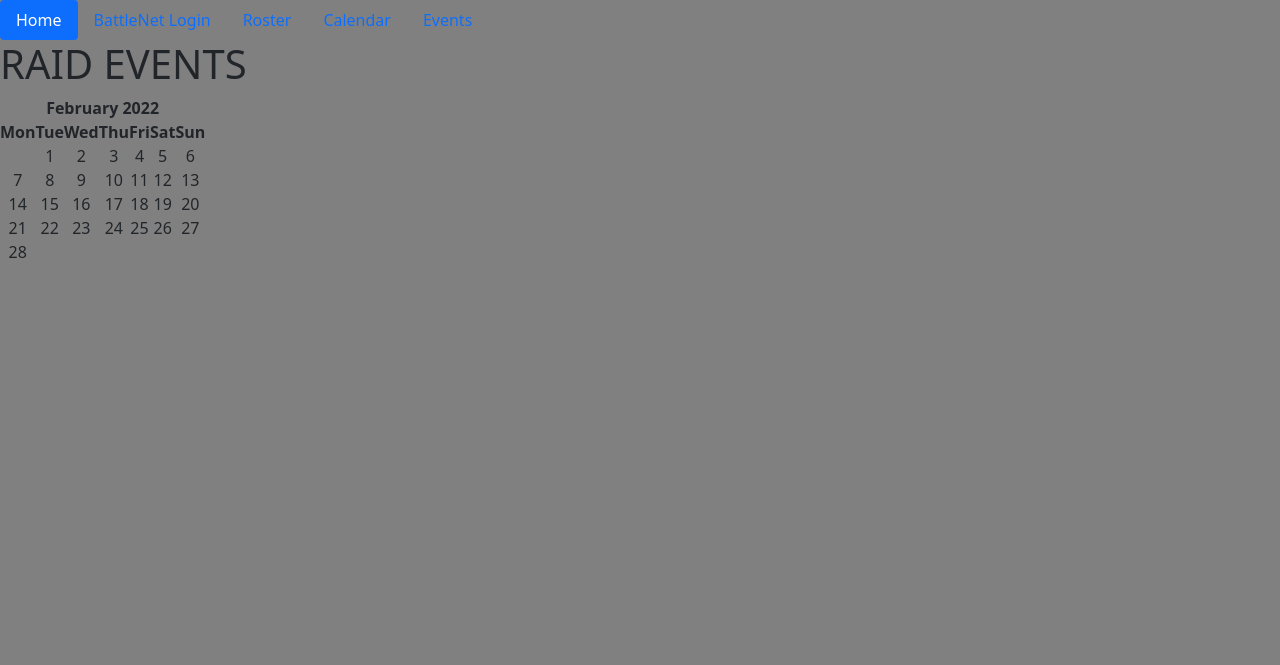
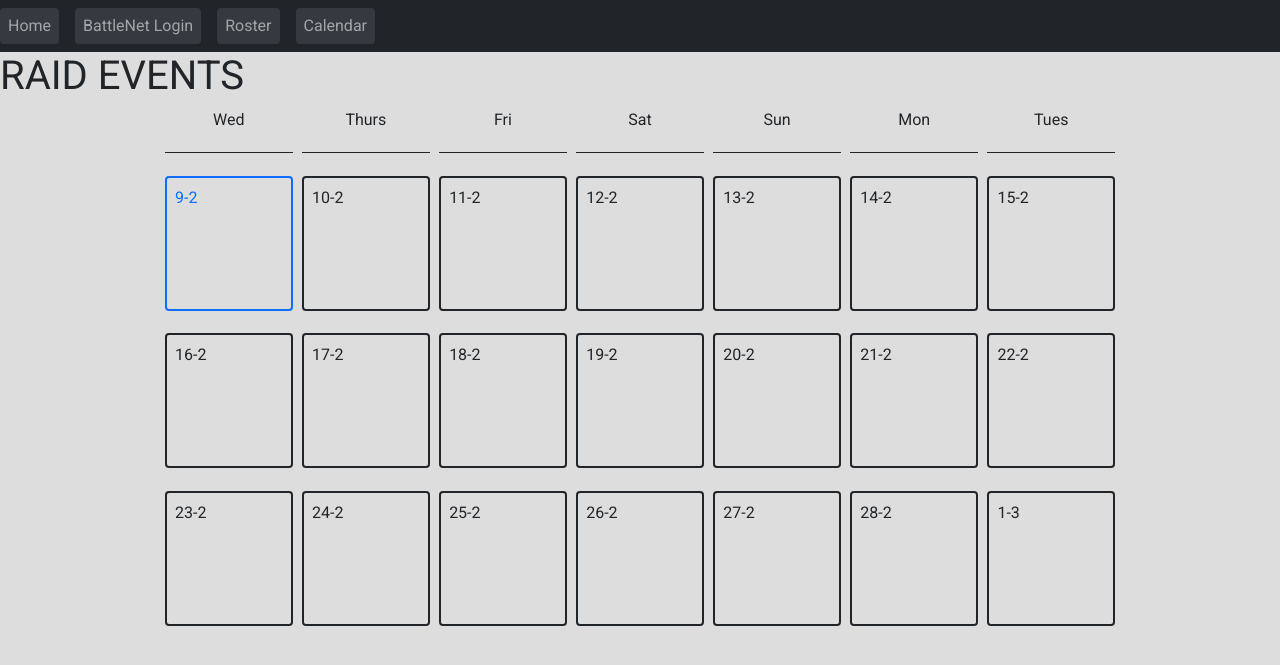
Before and after one commit to ATromp1/ANEWebsite, a Django app: page /calendar/ in a window 1280 px wide. Shown: the top 665 px of the page. Run offline with Django 4.2, Linux system fonts and the light colour scheme; parts of the project's set-up code (start-up, migrations or seed data) failed here and were passed over.

Commit message:
calendar

```diff
--- a/pages/views.py
+++ b/pages/views.py
@@ -1,6 +1,10 @@
 from django.contrib.auth.decorators import login_required
 from django.shortcuts import render, redirect
 from allauth.socialaccount.models import SocialAccount
+import calendar
+from calendar import Calendar, HTMLCalendar, TextCalendar
+from datetime import datetime, date, timedelta
+
 from calendar import HTMLCalendar
 from datetime import datetime
 from django.http import HttpResponseRedirect
@@ -109,12 +113,65 @@ def calendar_view(request):
 
     current_year = datetime.now().year
     current_month = datetime.now().month
-    # create calendar
-    cal = HTMLCalendar().formatmonth(current_year, current_month)
-    # print("DATETIME: ", datetime.now().isocalendar().week)
+
+    #current_week = datetime.date(2010, 6, 16).strftime("%V")
+
+    #create calendar
+    weeks_to_show = 3
+    days_to_show = weeks_to_show * 7
+
+    days_of_week = {
+        0: "Mon",
+        1: "Tues",
+        2: "Wednes",
+        3: "Thurs",
+        4: "Fri",
+        5: "Satur",
+        6: "Sun",
+    }
+
+
+
+
+    # Current date
+    current_date = datetime.now() + timedelta(5)
+    day_of_week = current_date.weekday() # 0 - 6
+    # Start calendar on wednesday
+    # How far to go back to get to last wednesday
+    deltadays = {
+        0: 5,
+        1: 6,
+        2: 0,
+        3: 1,
+        4: 2,
+        5: 3,
+        6: 4,
+    }
+    last_wednesday = current_date - timedelta(deltadays.get(day_of_week))
+
+    calendarhtml = ""
+    for day in range(days_to_show):
+        day_in_future = last_wednesday + timedelta(day)
+        current_day_of_month = day_in_future.day
+        day_of_week = day_in_future.weekday()
+        current_month = day_in_future.month
+
+        day_status = ""
+        if day_in_future == current_date:
+            day_status = "active"
+
+        if day_in_future < current_date:
+            day_status = "disabled"
+
+        calendarhtml += "<div class='calendar-grid-item %s calendar-day-%s'>" % (day_status, days_of_week.get(day_of_week))
+        calendarhtml += "<div class='calendar-grid-item-content'>"
+        calendarhtml += "<div class='calendar-grid-item-title'></div>"
+        calendarhtml += "%s-%s" % (current_day_of_month, current_month)
+
+        calendarhtml += "</div></div>"
 
     context = {
         'abc': RaidEvent.objects.all(),
-        'cal': cal,
+        'cal': calendarhtml,
     }
     return render(request, template_name, context)
--- a/static/styles.css
+++ b/static/styles.css
@@ -1,3 +1,137 @@
+@import url('https://fonts.googleapis.com/css2?family=Roboto&display=swap');
+
+:root {
+    --main-bg-color: #dddddd;
+    --bg-hover-color: #343A40;
+    --bg-active-color: #6E7276;
+    --bg-disabled-color: #22262a;
+    --main-text-color: #212529;
+    --text-disabled-color: #aaa;
+    --white-color: #fff;
+}
+
+* {
+    font-family: 'Roboto', sans-serif;
+}
+
 body {
-    background-color: grey;
+    background-color: var(--main-bg-color);
+    color: var(--main-text-color);
 }
+
+.list-group {
+    width: max(400px, 30%);
+
+}
+
+.list-group-item {
+    background-color: var(--main-text-color);
+    color: var(--white-color);
+}
+
+.list-group-item:hover {
+    background-color: var(--bg-hover-color);
+    color: var(--white-color);
+}
+
+.list-group-item.active {
+    background-color: var(--bg-active-color);
+    border-color: var(--bg-active-color);
+}
+
+.material-icons {
+    margin-right: 1em;
+    color: var(--bg-active-color);
+    font-size: 10px;
+}
+
+
+.nav-item {
+    margin-right: 1em;
+}
+
+.navbar-btn {
+    background-color: var(--bg-hover-color);
+    color: var(--white-color);
+    padding: 0.375rem 0.75rem;
+    border-radius: 0.25rem;
+}
+
+.navbar-btn:hover {
+    color: var(--white-color);
+    background-color: var(--bg-active-color);
+}
+
+.navbar-btn:active {
+    color: var(--white-color);
+    background-color: var(--bg-active-color);
+}
+
+.calendar-grid-container {
+    margin: auto;
+    width: min(950px, 95%);
+    height: 70vh;
+    max-height: 450px;
+}
+
+@media screen and (max-width:600px) {
+    .calendar-grid-container {
+        max-height: 370px;
+    }
+
+}
+
+@media screen and (max-width:420px) {
+    .calendar-grid-container {
+        max-height: 320px;
+    }
+
+}
+
+.calendar-grid {
+    width: 100%;
+    height: 100%;
+    display: grid;
+    row-gap: 5%;
+    column-gap: 1%;
+    grid-template-columns: repeat(7, auto);
+    grid-template-rows: 10% repeat(3, 30%);
+}
+
+.calendar-grid-item-header {
+    text-align: center;
+    border-bottom: var(--main-text-color) 1px solid;
+}
+
+.calendar-grid-item {
+    height: 100%;
+    width: 100%;
+    font-size: 1rem;
+    background-color: var(--main-bg-color);
+    color: var(--main-text-color);
+    border: var(--main-text-color) 2px solid;
+    border-radius: 0.25rem;
+}
+
+.calendar-grid-item:hover {
+    transition: all 150ms ease-in;
+    transition-delay: 100ms;
+    background-color: var(--main-text-color);
+    color: var(--white-color)
+}
+
+.calendar-grid-item.disabled {
+    color: var(--text-disabled-color);
+    border-color: var(--bg-active-color);
+    pointer-events: none;
+}
+
+
+.calendar-grid-item.active {
+    border: #0d6efd 2px solid;
+    color: #0d6efd;
+}
+
+.calendar-grid-item-content {
+    margin: 0.5rem;
+}
--- a/templates/calendar.html
+++ b/templates/calendar.html
@@ -12,8 +12,17 @@
 {% block content %}
 
     <h1>RAID EVENTS</h1>
-    <div style="text-align: center;">
+    <div class="calendar-grid-container">
+        <div class="calendar-grid">
+            <div class="calendar-grid-item-header">Wed</div>
+            <div class="calendar-grid-item-header">Thurs</div>
+            <div class="calendar-grid-item-header">Fri</div>
+            <div class="calendar-grid-item-header">Sat</div>
+            <div class="calendar-grid-item-header">Sun</div>
+            <div class="calendar-grid-item-header">Mon</div>
+            <div class="calendar-grid-item-header">Tues</div>
         {{ cal|safe }}
+        </div>
     </div>
 {% endblock %}
 </body>
--- a/templates/extentions/navbar.html
+++ b/templates/extentions/navbar.html
@@ -1,17 +1,18 @@
-<ul class="nav nav-pills">
+
+
+<div class="navbar navbar-expand-lg navbar-dark bg-dark">
+    <ul class="navbar-nav mr-auto">
         <li class="nav-item">
-        <a class="nav-link active" aria-current="page" href="/">Home</a>
+            <a class="nav-link navbar-btn" aria-current="page" href="/">Home</a>
         </li>
         <li class="nav-item">
-        <a class="nav-link" href="/accounts/battlenet/login/?process=login">BattleNet Login</a>
+            <a class="nav-link navbar-btn" href="/accounts/battlenet/login/?process=login">BattleNet Login</a>
         </li>
         <li class="nav-item">
-        <a class="nav-link" href="{% url 'roster' %}">Roster</a>
+            <a class="nav-link navbar-btn" href="/roster">Roster</a>
         </li>
         <li class="nav-item">
-        <a class="nav-link" href="{% url 'calendar' %}">Calendar</a>
-    </li>
-    <li class="nav-item">
-        <a class="nav-link" href="{% url 'events' %}">Events</a>
+            <a class="nav-link navbar-btn" href="/calendar">Calendar</a>
         </li>
     </ul>
+</div>
```
Also changed, not shown: db.sqlite3, 1 other file. Lines whose indentation alone changed are shown as unchanged.
